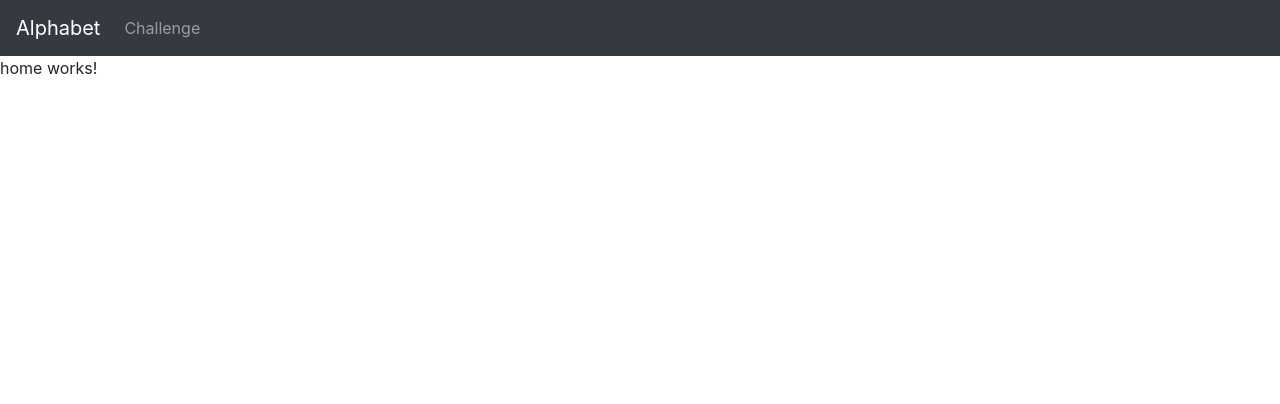
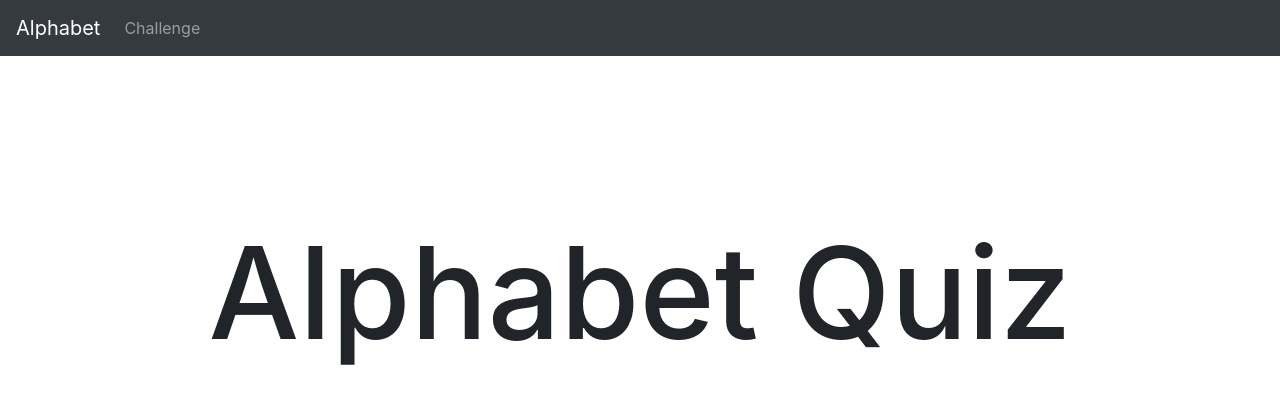
Before and after one commit to LaStudoAngular/angular-alphabet-app, an Angular app: page /home in a window 1280 px wide. Shown: the top 404 px of the page. Built offline with nearby package versions, Linux system fonts and the light colour scheme.

Commit message:
fix: refactor some styles

```diff
--- a/src/app/header/header.component.html
+++ b/src/app/header/header.component.html
@@ -6,7 +6,7 @@
   <div class="collapse navbar-collapse" id="navbarNav">
     <ul class="navbar-nav">
       <li class="nav-item">
-        <a class="nav-link text-capitalize" routerLink="challenge">challenge</a>
+        <a class="nav-link text-capitalize" routerLink="challenge" routerLinkActive="active">challenge</a>
       </li>
     </ul>
   </div>
--- a/src/app/header/header.component.scss
+++ b/src/app/header/header.component.scss
@@ -0,0 +1,3 @@
+.active {
+  color: white;
+}
--- a/src/app/home/home/home.component.html
+++ b/src/app/home/home/home.component.html
@@ -1 +1,3 @@
-<p>home works!</p>
+<div class="alphabet">
+  <h2 class="alphabet__title">{{ title }}</h2>
+</div>
--- a/src/app/home/home/home.component.scss
+++ b/src/app/home/home/home.component.scss
@@ -0,0 +1,9 @@
+.alphabet {
+  padding: 10rem 0 0;
+
+  &__title {
+    text-align: center;
+    text-transform: capitalize;
+    font-size: 8rem;
+  }
+}
--- a/src/app/home/home/home.component.ts
+++ b/src/app/home/home/home.component.ts
@@ -6,6 +6,7 @@ import { Component, OnInit } from '@angular/core';
   styleUrls: ['./home.component.scss']
 })
 export class HomeComponent implements OnInit {
+  title = 'alphabet quiz';
 
   constructor() { }
 
```
